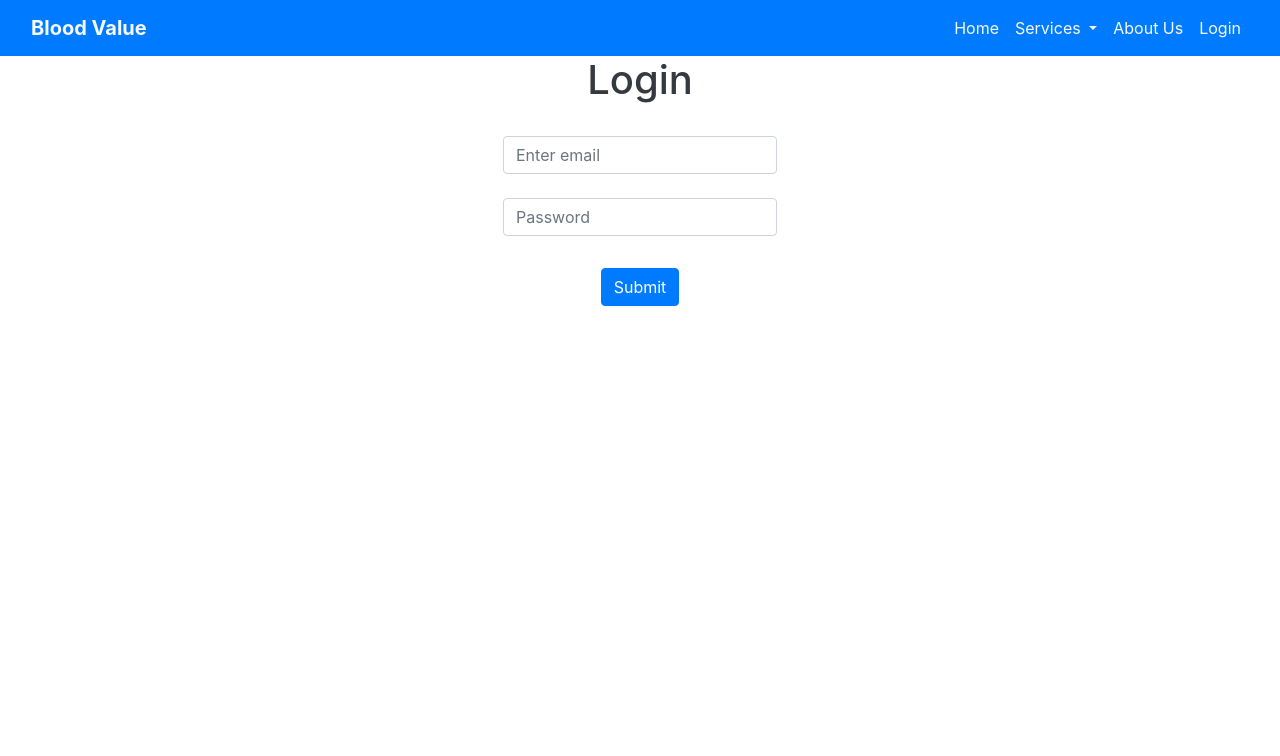
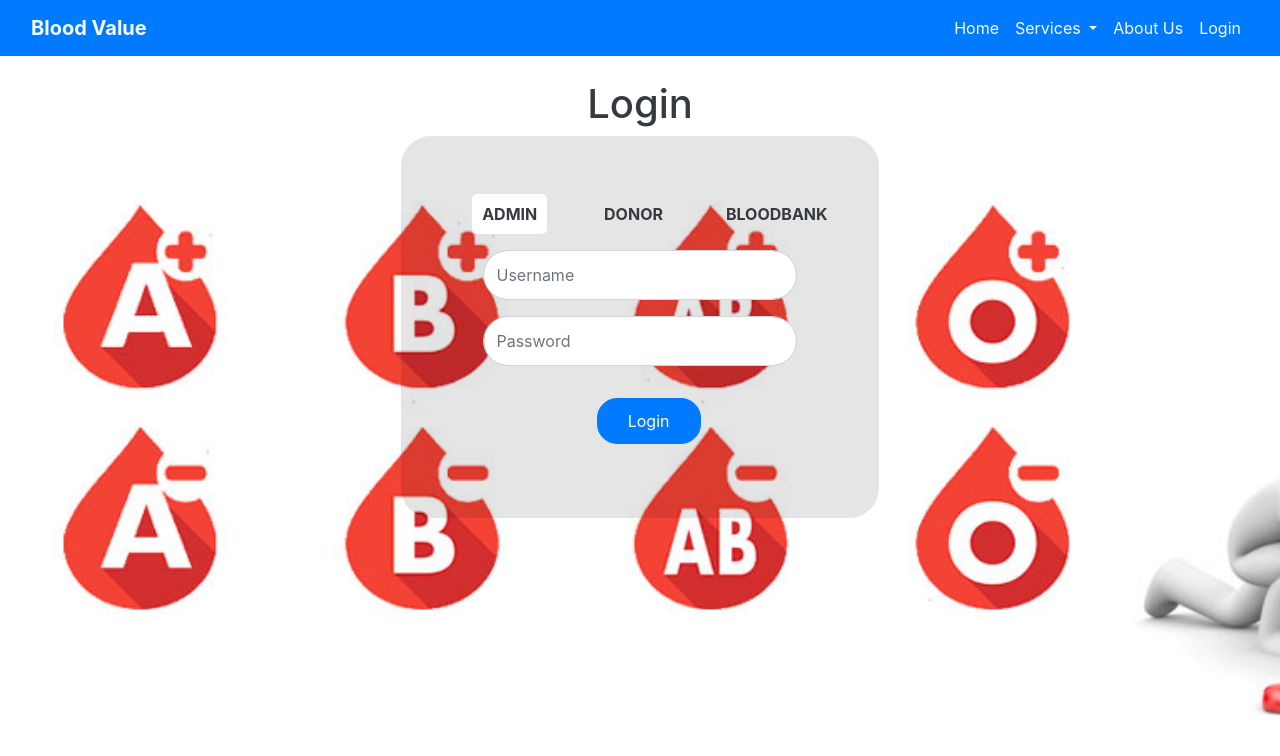
Before and after one commit to aravindc123/BloodBankManagementSystem, an Angular app: page /Login in a window 1280 px wide. Shown: the top 756 px of the page. Built offline with nearby package versions, Linux system fonts and the light colour scheme.

Commit message:
Login Page

```diff
--- a/src/app/login/login.component.css
+++ b/src/app/login/login.component.css
@@ -1,7 +1,46 @@
-.vertical-center {
-    min-height: 100%;  /* Fallback for browsers do NOT support vh unit */
-    min-height: 100vh; /* These two lines are counted as one :-)       */
+.col-example {
+    padding: 1rem;
+    background-color: #33b5e5;
+    border: 2px solid #fff;
+    color: #fff;
+    text-align: center;
+  }
 
-    display: flex;
-    align-items: center;
+  .loginBox{
+        padding: 50px 40px;
+        border-radius: 30px;
+      background-color: rgba(0,0,0,0.1);
   }
+
+  .bg{
+      width: 100vw;
+      height: 100vh;
+      background-image: url("/assets/blood-bank.jpg") ;
+      background-repeat: no-repeat;
+      background-size: cover;
+  }
+
+  .textBox{
+      height: 50px;
+      border-radius: 30px;
+  }
+
+  .textButton{
+      padding: 10px 30px;
+      border-radius: 20px;
+  }
+
+  .linkText{
+    padding: 10px 10px;
+    text-decoration: none;
+    border-radius: 5px;
+  }
+
+  .linkText:hover{
+      background-color: rgba(255, 255, 255,1);
+      cursor: pointer;
+  }
+
+  .linkTextActive{
+    background-color: rgba(255, 255, 255,1);
+  }
--- a/src/app/login/login.component.html
+++ b/src/app/login/login.component.html
@@ -1,17 +1,81 @@
-<h1 class="text-dark d-flex justify-content-center">Login</h1>
-<div class="d-flex justify-content-center">
+<div class="bg">
+<h1 class="text-dark d-flex  justify-content-center m-4">Login</h1>
+<div class="d-flex align-items-center justify-content-center" style="height: 350px">
 
-    <form>
-        <div class="form-group m-4">
-          <input type="email" class="form-control" id="exampleInputEmail1" aria-describedby="emailHelp" placeholder="Enter email">
+ <div class="loginBox">
+   <div class="row d-flex justify-content-center m-3">
+     <div class="col-md-4">
+       <a  [ngClass] = "active == 1 ? 'text-dark fw-bold linkText linkTextActive' : 'text-dark fw-bold linkText'" (click) = "changeAuthAdmin()">ADMIN</a>
+     </div>
+     <div class="col-md-4">
+      <a  [ngClass] = "active == 2 ? 'text-dark fw-bold linkText linkTextActive' : 'text-dark fw-bold linkText'" (click) = "changeAuthDonor()">DONOR</a>
+    </div>
+    <div class="col-md-4">
+      <a  [ngClass] = "active == 3 ? 'text-dark fw-bold linkText linkTextActive' : 'text-dark fw-bold linkText'" (click) = "changeAuthBloodBank()">BLOODBANK</a>
+    </div>
+   </div>
+   <form action="" class="form-group">
+   <div class="row justify-content-center d-flex  p-2">
+       <div class="col-md-10">
+         <input type="text" placeholder="Username" class="form-control textBox">
+       </div>
+   </div>
+   <div class="row justify-content-center d-flex p-2">
+    <div class="col-md-10">
+      <input type="password" placeholder="Password" class="form-control textBox">
+    </div>
+</div>
+<div class="row justify-content-center d-flex m-4">
+  <div class="col-md-4">
+   <input type="submit" value="Login" class="btn btn-primary textButton">
+  </div>
+</div>
+  </form>
+ </div>
+</div>
+</div>
+<!-- <div class="vertical-center">
+<div class="d-flex justify-content-center h-100">
+  <div class="card">
+    <div class="card-header">
+      <h3>Sign In</h3>
+      <div class="d-flex justify-content-end social_icon">
+        <span><i class="fab fa-facebook-square"></i></span>
+        <span><i class="fab fa-google-plus-square"></i></span>
+        <span><i class="fab fa-twitter-square"></i></span>
+      </div>
+    </div>
+    <div class="card-body">
+      <form>
+        <div class="input-group form-group">
+          <div class="input-group-prepend">
+            <span class="input-group-text"><i class="fas fa-user"></i></span>
+          </div>
+          <input type="text" class="form-control" placeholder="username">
+
         </div>
-        <div class="form-group m-4">
-          <input type="password" class="form-control" id="exampleInputPassword1" placeholder="Password">
+        <div class="input-group form-group">
+          <div class="input-group-prepend">
+            <span class="input-group-text"><i class="fas fa-key"></i></span>
+          </div>
+          <input type="password" class="form-control" placeholder="password">
         </div>
-        <div class="d-flex justify-content-center">
-        <div class="form-group m-2 ">
-            <button type="submit" class="btn btn-primary">Submit</button>
+        <div class="row align-items-center remember">
+          <input type="checkbox">Remember Me
         </div>
+        <div class="form-group">
+          <input type="submit" value="Login" class="btn float-right login_btn">
+        </div>
+      </form>
     </div>
-      </form>
+    <div class="card-footer">
+      <div class="d-flex justify-content-center links">
+        Don't have an account?<a href="#">Sign Up</a>
+      </div>
+      <div class="d-flex justify-content-center">
+        <a href="#">Forgot your password?</a>
+      </div>
+    </div>
+  </div>
 </div>
+</div> -->
--- a/src/app/login/login.component.ts
+++ b/src/app/login/login.component.ts
@@ -6,10 +6,27 @@ import { Component, OnInit } from '@angular/core';
   styleUrls: ['./login.component.css']
 })
 export class LoginComponent implements OnInit {
+  active = 1;
+
+  activeClass = "text-dark fw-bold linkText linkTextActive"
+  inactiveClass = "text-dark fw-bold linkText"
 
   constructor() { }
 
   ngOnInit(): void {
   }
 
+  changeAuthAdmin(){
+    this.active = 1;
+  }
+
+  changeAuthDonor(){
+    this.active = 2;
+  }
+
+  changeAuthBloodBank(){
+    this.active = 3;
+  }
+
+
 }
```
Also changed, not shown: src/assets/blood-bank.jpg (added).
